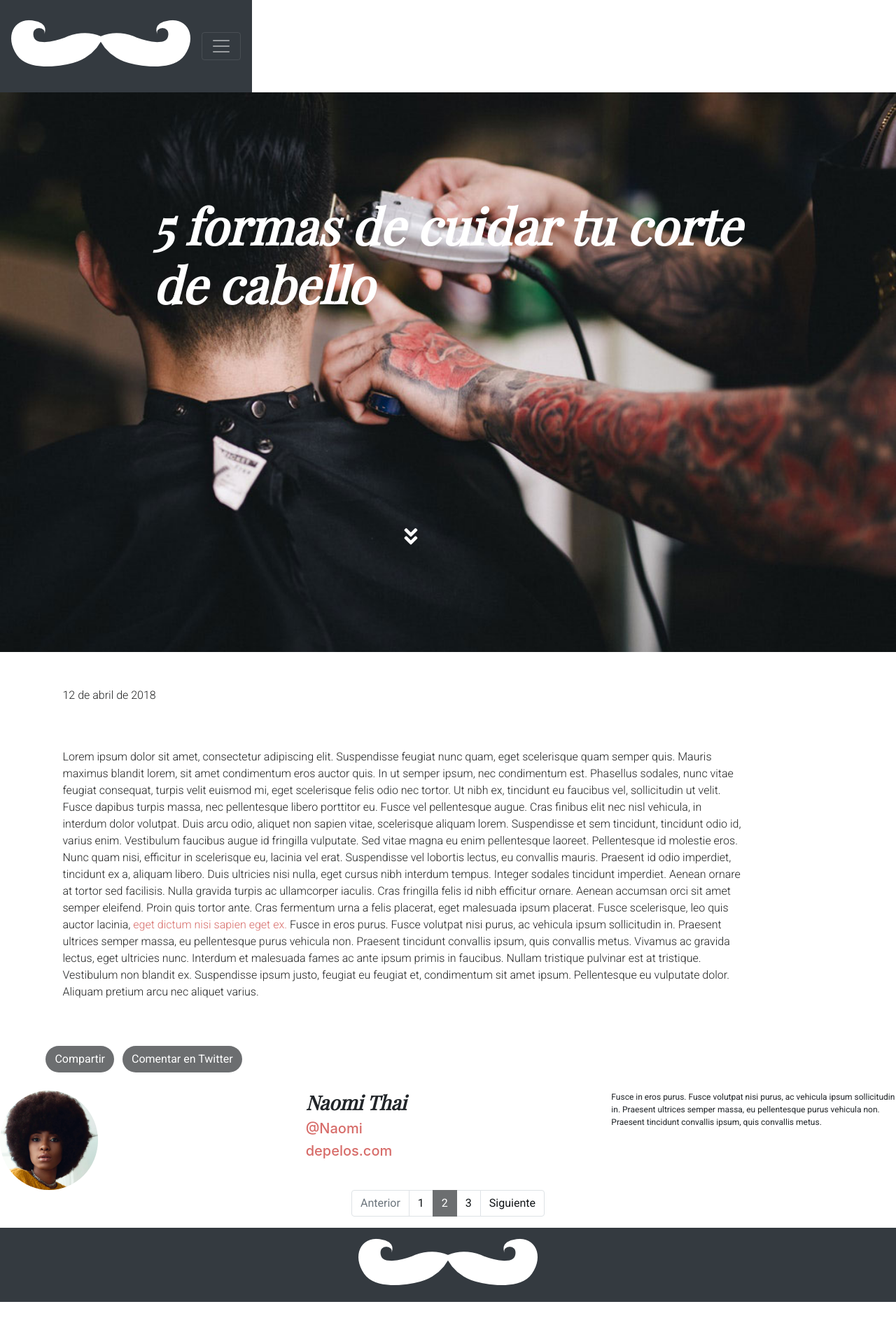
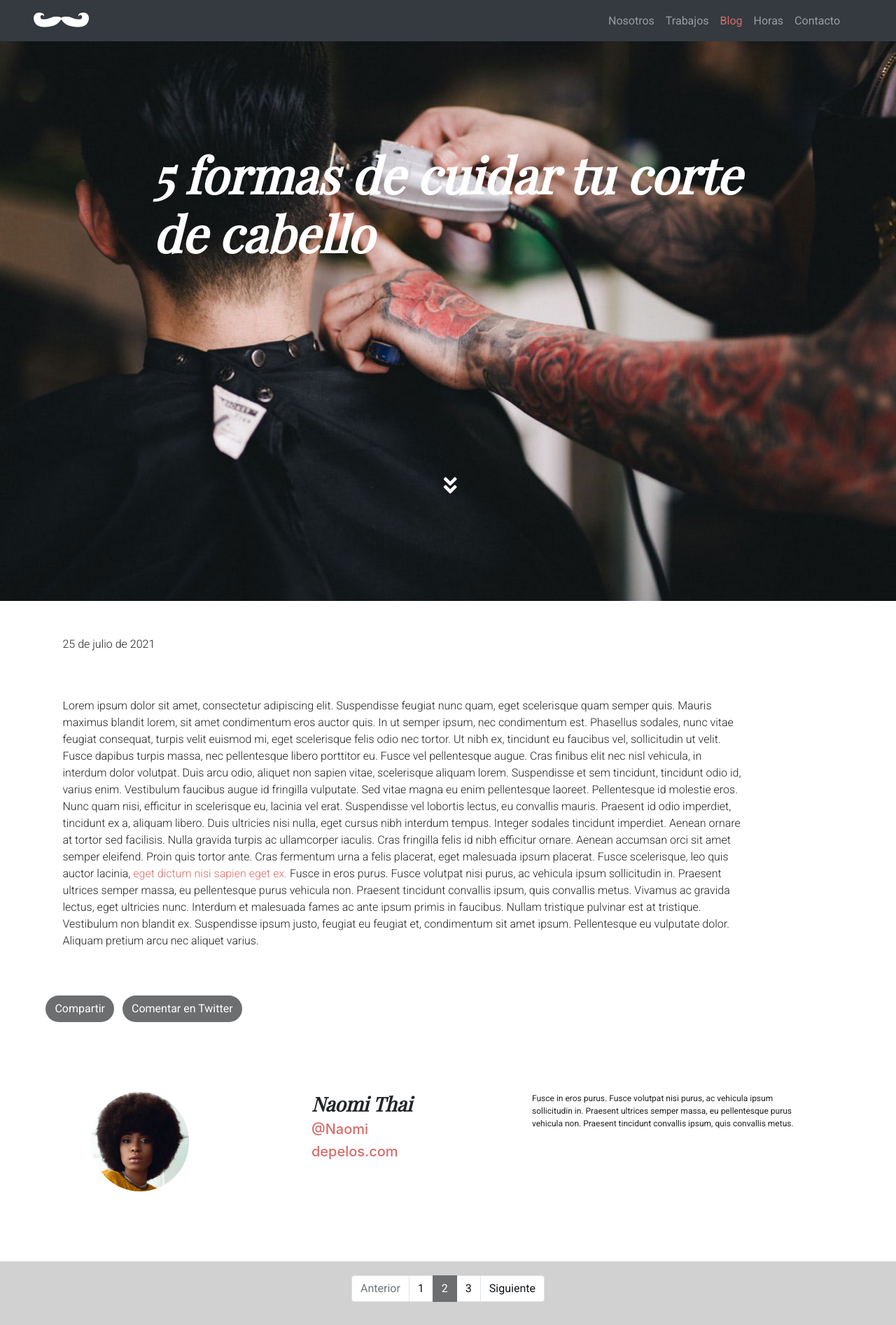
Before and after one commit to gustavvrod/desafioBarberShop, a plain HTML site: page index.html in a window 1280 px wide. Shown: the top 1894 px of the page at 70% size. Before the commit the page ends 1861 px from the top, so only its background shows below. Drawn offline with nearby package versions, Linux system fonts and the light colour scheme; a web font is replaced by a local one.

Commit message:
quinto commit

```diff
--- a/assets/sass/base/_reset.scss
+++ b/assets/sass/base/_reset.scss
@@ -1,5 +1,10 @@
-/*reset*/
+/* BASE: RESET */
 
 * {
     margin: 0;
 }
+
+header {
+    margin: 0px;
+    padding: 0;
+}
--- a/assets/sass/base/_typography.scss
+++ b/assets/sass/base/_typography.scss
@@ -0,0 +1,6 @@
+/*tipografia base*/
+
+//parrafos color base
+p {
+    color: $raisin-black;
+}
--- a/assets/sass/components/_links.scss
+++ b/assets/sass/components/_links.scss
@@ -1,20 +1,28 @@
 /*links*/
 
-//esquema de colores
+//esquema de colores seccion autor
 .autor-name {
     font-family: $playfair;
     font-weight: $bold;
     font-style: $italic;
 }
 
+//color para informacion relacionada a la autora
 .autor-rrss,
 .autor-link {
     color: $ruddy-pink;
 }
 
+//estilo para parrafo autor
 .autor-text {
     font-family: $roboto;
     font-weight: $regular;
     font-size: $small;
     text-align: left;
 }
+
+@media screen and (max-width: 576px) {
+    .autor-container {
+        padding: 0 25%;
+    }
+}
--- a/assets/sass/components/_pagination.scss
+++ b/assets/sass/components/_pagination.scss
@@ -1,19 +1,34 @@
 /*pagination*/
 
+//pagination container
+.pagination-container {
+    display: flex;
+    justify-content: center;
+    background-color: $light-gray;
+    margin-top: 2%;
+    padding: 20px 0px;
+}
 
-/*pagination item*/
-
+//pagination item
 .page-item a {
     text-decoration: none;
     color: $eerie-black;
     font-family: $roboto;
     font-weight: $regular;
     font-size: $medium;
+    &:hover {
+        background-color: $light-gray;
+        color: $white;
+    }
+    &:focus {
+        background-color: $nickel;
+        border: 3px;
+        border-style: solid;
+        border-color: $light-gray;
+    }
 }
 
-
-/*page active*/
-
+//page active
 .page-item.active .page-link {
     background-color: $nickel;
     border-color: $nickel;
--- a/assets/sass/layout/_footer.scss
+++ b/assets/sass/layout/_footer.scss
@@ -0,0 +1,7 @@
+/*footer*/
+
+//logo footer
+.footer-container img {
+    width: 122px;
+    padding: 30px 0px;
+}
--- a/assets/sass/layout/_header.scss
+++ b/assets/sass/layout/_header.scss
@@ -1,13 +1,15 @@
 /*header*/
 
+//background image
 header {
     background-image: url('../img/post-image.jpg');
     background-repeat: no-repeat;
     background-size: cover;
-    height: 100vh;
+    width: 100vw;
     background-position: 50%;
 }
 
+//header container alineacion
 .header-container {
     height: 100vh;
     display: flex;
@@ -15,16 +17,26 @@ header {
     align-items: center;
 }
 
+//header titulo principal
 .header-container__title {
     font-family: $playfair;
     font-weight: $bold;
     font-size: $xx-large;
     font-style: $italic;
     color: $white;
+    max-width: 1200px;
 }
 
+//header icono
 .header-container_icon {
     color: $white;
     font-size: $x-large;
-    padding-left: 40%;
+    padding-left: 49%;
 }
+
+//media query para titulo principal
+@media screen and (max-width: 480px) {
+    .header-container__title {
+        font-size: 40px;
+    }
+}
--- a/assets/sass/layout/_main.scss
+++ b/assets/sass/layout/_main.scss
@@ -7,9 +7,16 @@
     font-family: $roboto;
     font-weight: $ligero;
     font-size: $medium;
-    color: $raisin-black;
 }
 
+//sección autor
+.autor-container {
+    display: flex;
+    justify-content: center;
+    margin: 100px 10px;
+}
+
+//a tag en parrafo
 .parrafo-link {
     color: $ruddy-pink;
 }
--- a/assets/sass/layout/_navbar.scss
+++ b/assets/sass/layout/_navbar.scss
@@ -0,0 +1,16 @@
+/*navbar*/
+
+//estilo navbar
+nav {
+    font-family: $roboto;
+    font-weight: $regular;
+    font-size: $medium;
+}
+
+//navbar active boton cambio de color
+.navbar-dark .navbar-nav .show>.nav-link,
+.navbar-dark .navbar-nav .active>.nav-link,
+.navbar-dark .navbar-nav .nav-link.show,
+.navbar-dark .navbar-nav .nav-link.active {
+    color: $ruddy-pink;
+}
--- a/index.html
+++ b/index.html
@@ -20,21 +20,22 @@
 
 <body>
     <!--inicio navbar-->
-    <nav class="nav">
-        <nav class="navbar bg-dark navbar-dark">
-            <a class="navbar-brand" href="#"> <img src="assets\img\logo.png" alt="logo" class="logo"></a>
-            <button class="navbar-toggler" type="button" data-toggle="collapse" data-target="#navbarSupportedContent" aria-controls="navbarSupportedContent" aria-expanded="false" aria-label="Toggle navigation">
+    <nav id="navbar" class="navbar navbar-expand-md navbar-dark bg-dark px-5">
+        <a class="navbar-brand" href="#navbar">
+            <img src="assets\img\logo.png" width="79" alt="logo">
+        </a>
+        <button class="navbar-toggler" type="button" data-toggle="collapse" data-target="#navbarnav" aria-controls="navbarNav" aria-expanded="false" aria-label="Toggle navigation">
             <span class="navbar-toggler-icon"></span>
         </button>
-            <div class="collapse navbar-collapse" id="navbarSupportedContent">
-                <ul class="navbar-nav">
-                    <li class="nav-item active">
+        <div class="collapse navbar-collapse" id="navbarnav">
+            <ul class="navbar-nav mr-4 ml-auto">
+                <li class="nav-item">
                     <a class="nav-link" href="#">Nosotros <span class="sr-only">(current)</span></a>
                 </li>
                 <li class="nav-item">
                     <a class="nav-link" href="#">Trabajos</a>
                 </li>
-                    <li class="nav-item">
+                <li class="nav-item active">
                     <a class="nav-link" href="#">Blog</a>
                 </li>
                 <li class="nav-item">
@@ -45,7 +46,6 @@
                 </li>
             </ul>
         </div>
-        </nav>
     </nav>
 
     <!--inicio header-->
@@ -62,9 +62,10 @@
     </header>
     <!--inicio main-->
     <main id="main">
+        <!--texto -->
         <div class="main-container row">
             <div class="main-container col-10">
-                <p class="main-container__fecha">12 de abril de 2018</p>
+                <p class="main-container__fecha">25 de julio de 2021</p>
             </div>
             <div class="main-container col-10">
                 <p class="main-container__parrafo">Lorem ipsum dolor sit amet, consectetur adipiscing elit. Suspendisse feugiat nunc quam, eget scelerisque quam semper quis. Mauris maximus blandit lorem, sit amet condimentum eros auctor quis. In ut semper ipsum, nec condimentum est. Phasellus
@@ -87,15 +88,15 @@
         <!--seccion autor-->
         <section id="autor">
             <div class="autor-container row">
-                <div class="autor-thumbnail col">
+                <div class="autor-thumbnail col-sm-4 col-md-3">
                     <img src="assets\img\naomi-thai.png" alt="naomi" class="autor-thumbnail__normal">
                 </div>
-                <div class="autor-item col">
+                <div class="autor-item col-sm-4 col-md-3">
                     <h3 class="autor-name">Naomi Thai</h3>
                     <h5 class="autor-rrss">@Naomi</h5>
                     <h5 class="autor-link">depelos.com</h5>
                 </div>
-                <div class="autor-text col">
+                <div class="autor-text d-none d-md-block col-4 ">
                     <p>Fusce in eros purus. Fusce volutpat nisi purus, ac vehicula ipsum sollicitudin in. Praesent ultrices semper massa, eu pellentesque purus vehicula non. Praesent tincidunt convallis ipsum, quis convallis metus. </p>
                 </div>
 
@@ -103,7 +104,7 @@
 
         <!--paginación-->
         <section id="nav-pagination">
-            <nav aria-label="...">
+            <nav class="pagination-container">
                 <ul class="pagination justify-content-center">
                     <li class="page-item disabled">
                         <a class="page-link" href="#">Anterior</a>
@@ -122,9 +123,9 @@
     </main>
 
     <!--inicio footer-->
-    <footer id="footer ">
-        <div class="footer__container text-center bg-dark">
-            <img src="assets\img\logo.png" alt="footer-logo">
+    <footer id="footer">
+        <div class="footer-container text-center bg-dark">
+            <img src="assets\img\logo.png" alt="footer-logo" class="footer_logo">
         </div>
     </footer>
 
```
Also changed, not shown: assets/css/main.css, 1 other file. Lines whose indentation alone changed are shown as unchanged.
